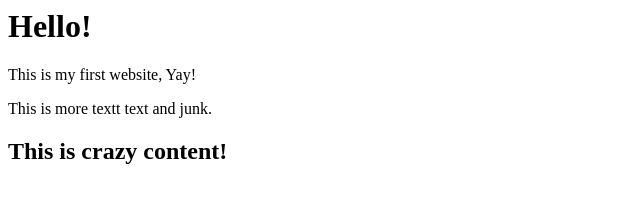
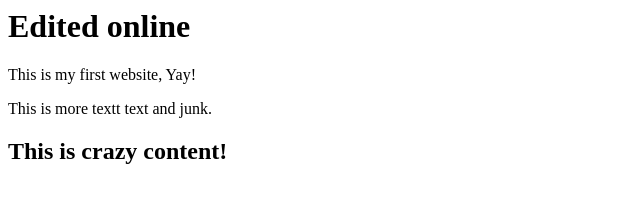
Before and after one commit to KarenMendozaGarza/intro-to-github, a plain HTML site: page index.html in a window 1280 px wide. Shown: the whole page, without its empty margins (0-640 px from the left). Drawn offline with Linux system fonts and the light colour scheme.

Commit message:
Edit the <h1>

```diff
--- a/index.html
+++ b/index.html
@@ -1,4 +1,4 @@
-<h1>Hello!</h1>
+<h1>Edited online</h1>
 
 <p>This is my first website, Yay!</p>
 
```
